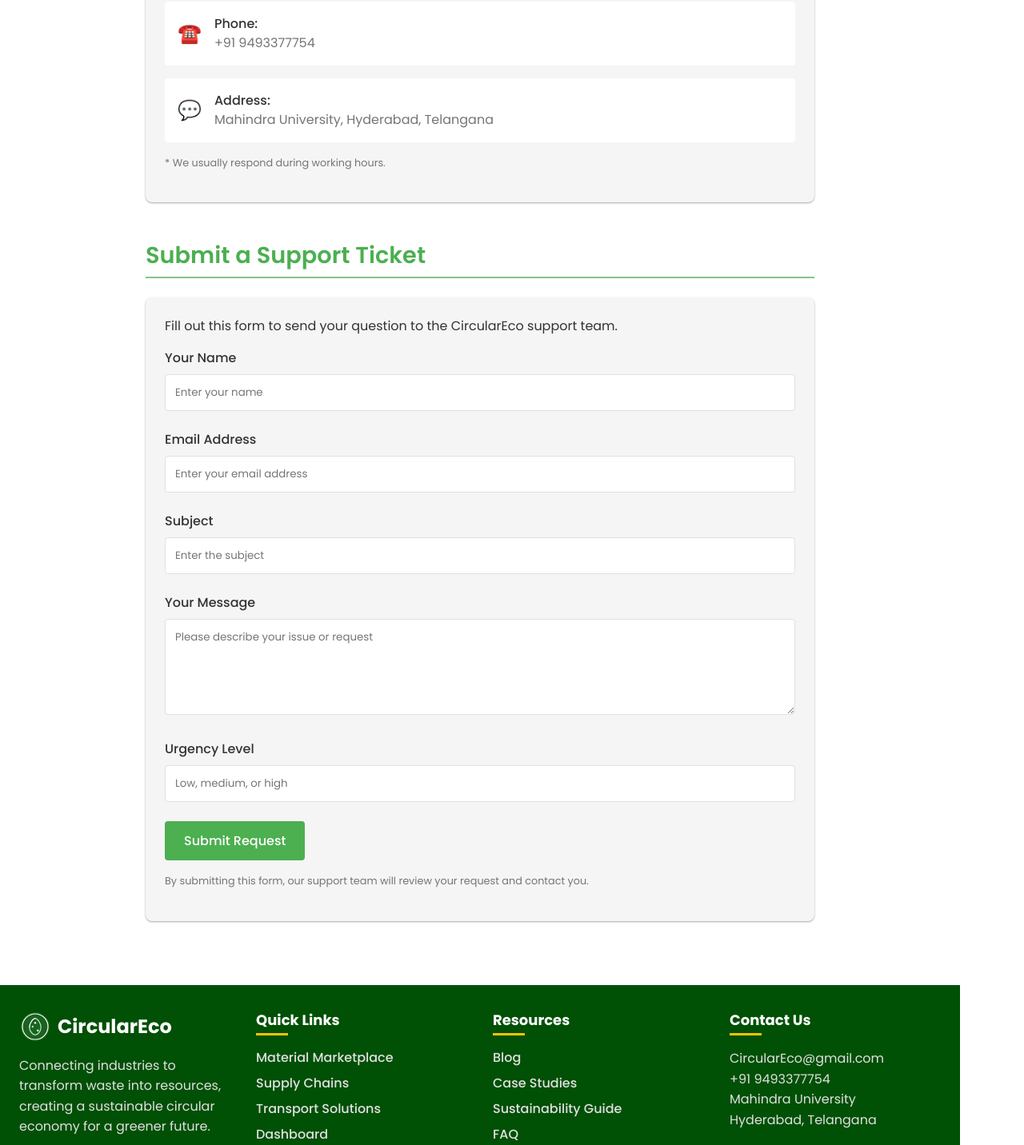
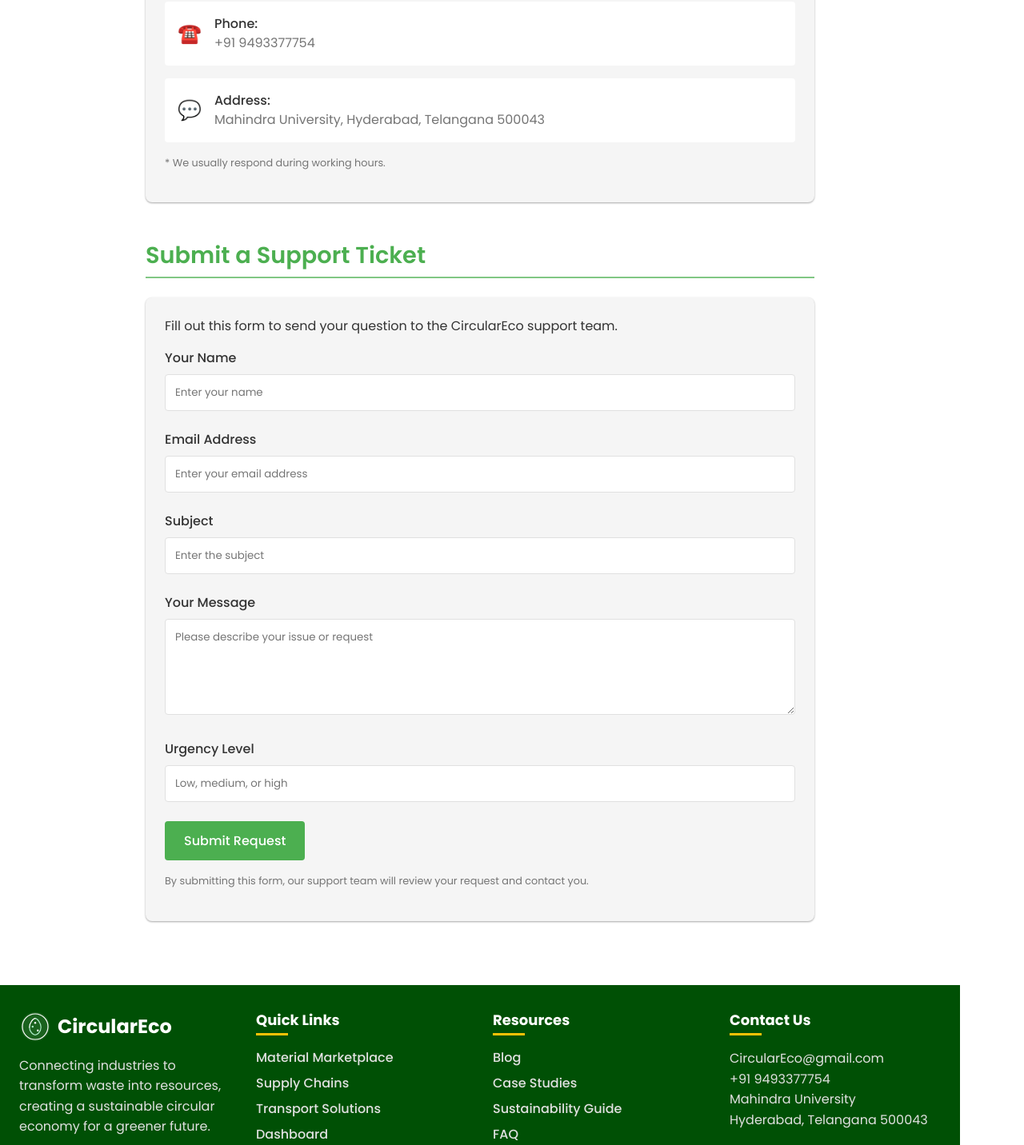
Before and after one commit to sujithreddy200514/Circular-Economy-Marketplace, a React (Vite) app in the folder client/: page /#/resources/support in a window 1280 px wide. Shown: the part 560-1992 px from the top of the page at 80% size. Built offline with nearby package versions, Linux system fonts and the light colour scheme; the HTML template or start-up script is replaced by a standard one.

Commit message:
Add pincode to contact address

```diff
--- a/client/src/components/layout/Footer.tsx
+++ b/client/src/components/layout/Footer.tsx
@@ -263,7 +263,7 @@
             CircularEco@gmail.com<br />
             +91 9493377754<br />
             Mahindra University<br />
-            Hyderabad, Telangana
+            Hyderabad, Telangana 500043
           </FooterText>
           <FooterText>
             <strong>Working Hours:</strong><br />
--- a/client/src/pages/resources/SupportPage.tsx
+++ b/client/src/pages/resources/SupportPage.tsx
@@ -192,7 +192,7 @@
                 <ContactIcon>💬</ContactIcon>
                 <ContactDetails>
                   <ContactLabel>Address:</ContactLabel>
-                  <ContactValue>Mahindra University, Hyderabad, Telangana</ContactValue>
+                  <ContactValue>Mahindra University, Hyderabad, Telangana 500043</ContactValue>
                 </ContactDetails>
               </ContactRow>
             </ContactInfo>
```
